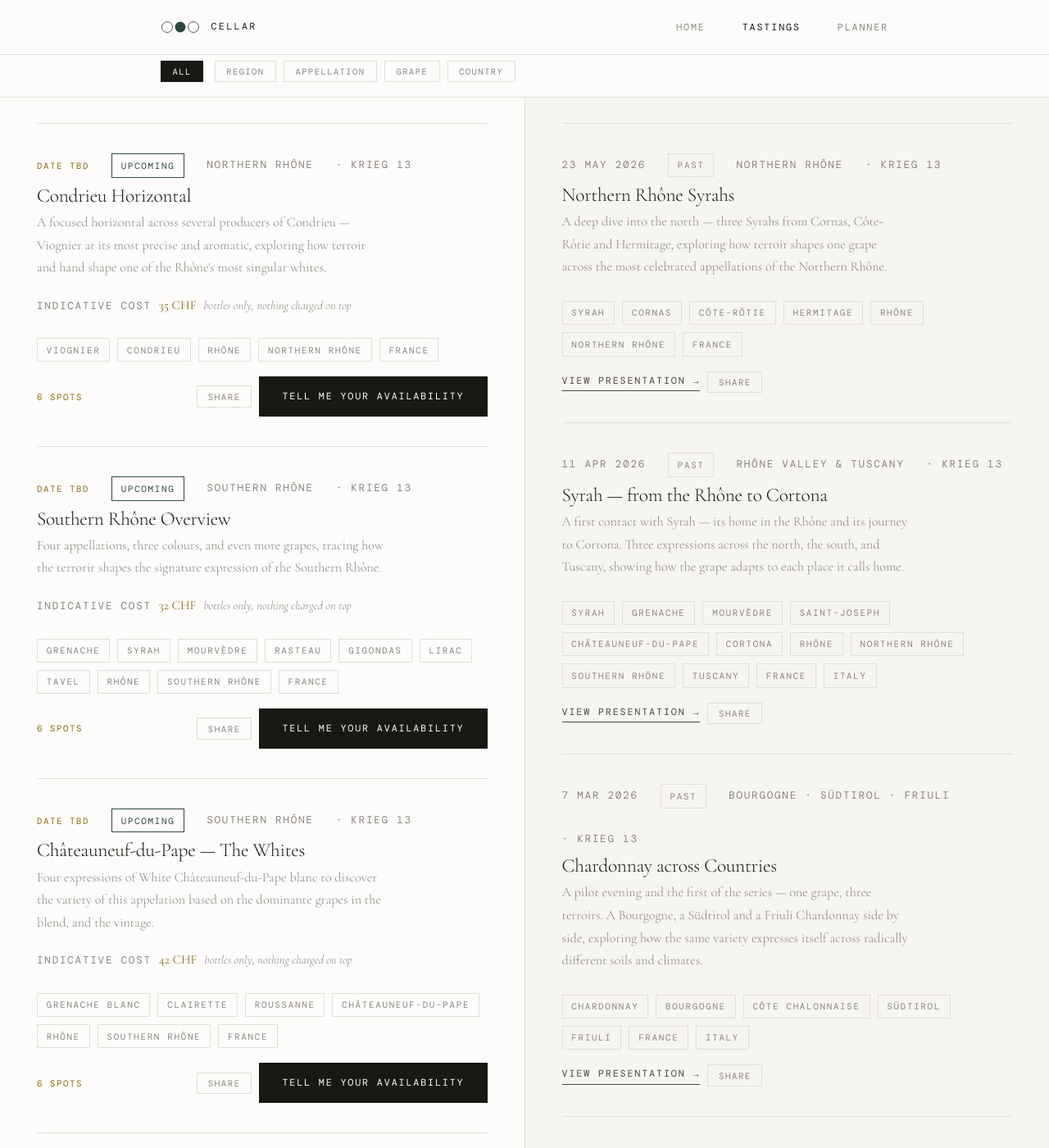
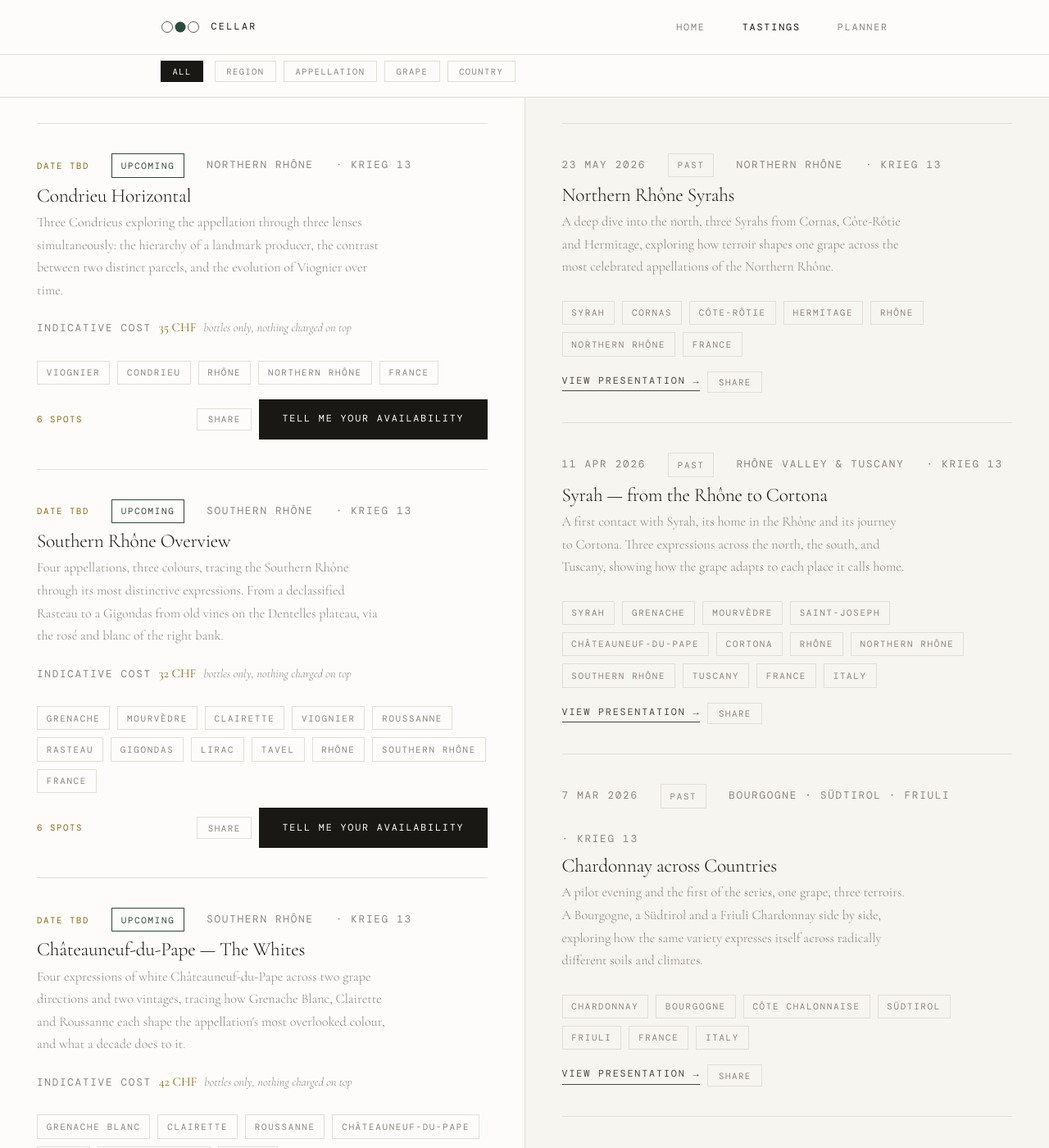
Before and after one commit to silviodirubbo/cellar, a Jekyll site: the page built from tastings/index.html, in a window 1280 px wide and 1400 px high, scrolled down 978 px. Shown: the whole window at 82% size. Built offline with Jekyll 4.4.1, drawn with Linux system fonts in a browser that asks for light colours; some web fonts are replaced; some of the changed lines change nothing that is shown; some of the changed text lies outside the part shown.

Commit message:
Refine tasting descriptions and add wine details
Updated descriptions for various tastings, enhancing clarity and detail. Added wine listings for specific tastings.

```diff
--- a/_data/tastings.yml
+++ b/_data/tastings.yml
@@ -27,7 +27,7 @@
   location: "Krieg 13"
   region: "Northern Rhône"
   description: >
-    A horizontal tasting across several producers of Côte-Rôtie —
+    A horizontal tasting across several producers of Côte-Rôtie,
     one of the great Syrah appellations of the Northern Rhône.
   tags:
     - Syrah
@@ -40,6 +40,22 @@
   cost_estimate: "46 CHF"
   featured: false
   slides: true
+  wines:
+    - name: "Ampodium"
+      producer: "Domaine René Rostaing"
+      vintage: 2022
+      appellation: "Côte-Rôtie AOC"
+      blend: "100% Syrah"
+    - name: "Blonde du Seigneur"
+      producer: "Domaine Georges Vernay"
+      vintage: 2022
+      appellation: "Côte-Rôtie AOC"
+      blend: "Syrah 95%, Viognier 5%"
+    - name: "Lieu-dit La Viallière"
+      producer: "Yves Cuilleron"
+      vintage: 2022
+      appellation: "Côte-Rôtie AOC"
+      blend: "100% Syrah"
 
 - slug: condrieu-horizontal
   title: "Condrieu Horizontal"
@@ -48,9 +64,9 @@
   location: "Krieg 13"
   region: "Northern Rhône"
   description: >
-    A focused horizontal across several producers of Condrieu —
-    Viognier at its most precise and aromatic, exploring how terroir
-    and hand shape one of the Rhône's most singular whites.
+    Three Condrieus exploring the appellation through three lenses simultaneously:
+    the hierarchy of a landmark producer, the contrast between two distinct parcels,
+    and the evolution of Viognier over time.
   tags:
     - Viognier
     - Condrieu
@@ -61,6 +77,22 @@
   spots_total: 6
   cost_estimate: "35 CHF"
   featured: false
+  wines:
+    - name: "Les Terrasses de l'Empire"
+      producer: "Domaine Georges Vernay"
+      vintage: 2023
+      appellation: "Condrieu AOC"
+      blend: "100% Viognier"
+    - name: "Les Chaillées de l'Enfer"
+      producer: "Domaine Georges Vernay"
+      vintage: 2023
+      appellation: "Condrieu AOC"
+      blend: "100% Viognier"
+    - name: "Villa Pontciana"
+      producer: "François Villard"
+      vintage: 2020
+      appellation: "Condrieu AOC"
+      blend: "100% Viognier"
 
 - slug: southern-rhone-overview
   title: "Southern Rhône Overview"
@@ -69,12 +101,15 @@
   location: "Krieg 13"
   region: "Southern Rhône"
   description: >
-    Four appellations, three colours, and even more grapes, tracing how
-    the terrorir shapes the signature expression of the Southern Rhône.
+    Four appellations, three colours, tracing the Southern Rhône through
+    its most distinctive expressions. From a declassified Rasteau to a Gigondas
+    from old vines on the Dentelles plateau, via the rosé and blanc of the right bank.
   tags:
     - Grenache
-    - Syrah
     - Mourvèdre
+    - Clairette
+    - Viognier
+    - Roussanne
     - Rasteau
     - Gigondas
     - Lirac
@@ -86,6 +121,27 @@
   spots_total: 6
   cost_estimate: "32 CHF"
   featured: false
+  wines:
+    - name: "La Plume du Peintre"
+      producer: "Domaine de la Mordorée"
+      vintage: 2023
+      appellation: "Tavel AOC"
+      blend: "Grenache 50%, Syrah 20%, Clairette 15%, Cinsault 15%"
+    - name: "La Plume du Peintre"
+      producer: "Domaine de la Mordorée"
+      vintage: 2023
+      appellation: "Lirac AOC"
+      blend: "Viognier 33%, Roussanne 34%, Marsanne 33%"
+    - name: "IGP Vaucluse"
+      producer: "Domaine Gourt de Mautens"
+      vintage: 2012
+      appellation: "IGP Vaucluse"
+      blend: "Grenache, Mourvèdre, Syrah, Carignan, Counoise, Vaccarèse"
+    - name: "Les Hautes Garrigues"
+      producer: "Domaine Santa Duc"
+      vintage: 2022
+      appellation: "Gigondas AOC"
+      blend: "Grenache 50%, Mourvèdre 50%"
 
 - slug: chateauneuf-du-pape-the-whites
   title: "Châteauneuf-du-Pape — The Whites"
@@ -94,8 +150,9 @@
   location: "Krieg 13"
   region: "Southern Rhône"
   description: >
-    Four expressions of White Châteauneuf-du-Pape blanc to discover the variety of
-    this appelation based on the dominante grapes in the blend, and the vintage.
+    Four expressions of white Châteauneuf-du-Pape across two grape directions
+    and two vintages, tracing how Grenache Blanc, Clairette and Roussanne each
+    shape the appellation's most overlooked colour, and what a decade does to it.
   tags:
     - Grenache Blanc
     - Clairette
@@ -108,6 +165,27 @@
   spots_total: 6
   cost_estimate: "42 CHF"
   featured: false
+  wines:
+    - name: "Clos La Roquète"
+      producer: "Domaine du Vieux Télégraphe"
+      vintage: 2021
+      appellation: "Châteauneuf-du-Pape AOC"
+      blend: "Grenache Blanc, Clairette, Roussanne"
+    - name: "Châteauneuf-du-Pape Blanc"
+      producer: "Clos des Papes"
+      vintage: 2021
+      appellation: "Châteauneuf-du-Pape AOC"
+      blend: "Grenache Blanc, Roussanne, Clairette, Bourboulenc"
+    - name: "Châteauneuf-du-Pape Blanc"
+      producer: "Famille Isabel Ferrando"
+      vintage: 2021
+      appellation: "Châteauneuf-du-Pape AOC"
+      blend: "Clairette 60%, Roussanne 40%"
+    - name: "Châteauneuf-du-Pape Blanc"
+      producer: "Clos des Papes"
+      vintage: 2014
+      appellation: "Châteauneuf-du-Pape AOC"
+      blend: "Grenache Blanc, Roussanne, Clairette, Bourboulenc"
 
 - slug: chateauneuf-du-pape-the-reds
   title: "Châteauneuf-du-Pape — The Reds"
@@ -116,8 +194,9 @@
   location: "Krieg 13"
   region: "Southern Rhône"
   description: >
-    Three expressions of Red Châteauneuf-du-Pape — a reading of the
-    Southern Rhône's most celebrated appellation across grapes.
+    Three readings of red Châteauneuf-du-Pape: a single terroir, a multi-plot blend,
+    and a Mourvèdre-dominant assemblage with age, tracing how grape, place and time
+    each pull the appellation in a different direction.
   tags:
     - Grenache
     - Syrah
@@ -130,6 +209,22 @@
   spots_total: 6
   cost_estimate: "44 CHF"
   featured: false
+  wines:
+    - name: "La Crau"
+      producer: "Domaine du Vieux Télégraphe"
+      vintage: 2023
+      appellation: "Châteauneuf-du-Pape AOC"
+      blend: "Grenache 65%, Mourvèdre 15%, Syrah 15%, Cinsault 5%"
+    - name: "Châteauneuf-du-Pape"
+      producer: "Clos des Papes"
+      vintage: 2021
+      appellation: "Châteauneuf-du-Pape AOC"
+      blend: "Grenache 65%, Mourvèdre 20%, Syrah 10%, autres 5%"
+    - name: "Châteauneuf-du-Pape"
+      producer: "Château de Beaucastel"
+      vintage: 2017
+      appellation: "Châteauneuf-du-Pape AOC"
+      blend: "Grenache 30%, Mourvèdre 30%, Syrah 10%, Counoise 10%, autres 20%"
 
 - slug: saint-joseph
   title: "Saint-Joseph"
@@ -138,7 +233,7 @@
   location: "Krieg 13"
   region: "Northern Rhône"
   description: >
-    A cross-varietal evening dedicated to the Saint-Joseph appellation —
+    A cross-varietal evening dedicated to the Saint-Joseph appellation,
     red and white side by side, letting the place speak across grape varieties.
   tags:
     - Syrah
@@ -160,7 +255,7 @@
   location: "Krieg 13"
   region: "Northern Rhône"
   description: >
-    A cross-varietal evening dedicated to the Crozes-Hermitage appellation —
+    A cross-varietal evening dedicated to the Crozes-Hermitage appellation,
     red and white together, exploring the largest Northern Rhône appellation
     in all its expressive range.
   tags:
@@ -185,7 +280,7 @@
   location: "Filippo's"
   region: "Northern Rhône"
   description: >
-    An evening dedicated to the great white wines of the Northern Rhône —
+    An evening dedicated to the great white wines of the Northern Rhône,
     Marsanne and Viognier. Structured, aromatic, and often overlooked
     in favour of their red neighbours.
   tags:
@@ -224,7 +319,7 @@
   location: "Krieg 13"
   region: "Northern Rhône"
   description: >
-    A deep dive into the north — three Syrahs from Cornas, Côte-Rôtie
+    A deep dive into the north, three Syrahs from Cornas, Côte-Rôtie
     and Hermitage, exploring how terroir shapes one grape across the
     most celebrated appellations of the Northern Rhône.
   tags:
@@ -262,7 +357,7 @@
   location: "Krieg 13"
   region: "Rhône Valley & Tuscany"
   description: >
-    A first contact with Syrah — its home in the Rhône and its journey
+    A first contact with Syrah, its home in the Rhône and its journey
     to Cortona. Three expressions across the north, the south, and Tuscany,
     showing how the grape adapts to each place it calls home.
   tags:
@@ -305,7 +400,7 @@
   location: "Krieg 13"
   region: "Bourgogne · Südtirol · Friuli"
   description: >
-    A pilot evening and the first of the series — one grape, three terroirs.
+    A pilot evening and the first of the series, one grape, three terroirs.
     A Bourgogne, a Südtirol and a Friuli Chardonnay side by side, exploring
     how the same variety expresses itself across radically different soils and climates.
   tags:
```
